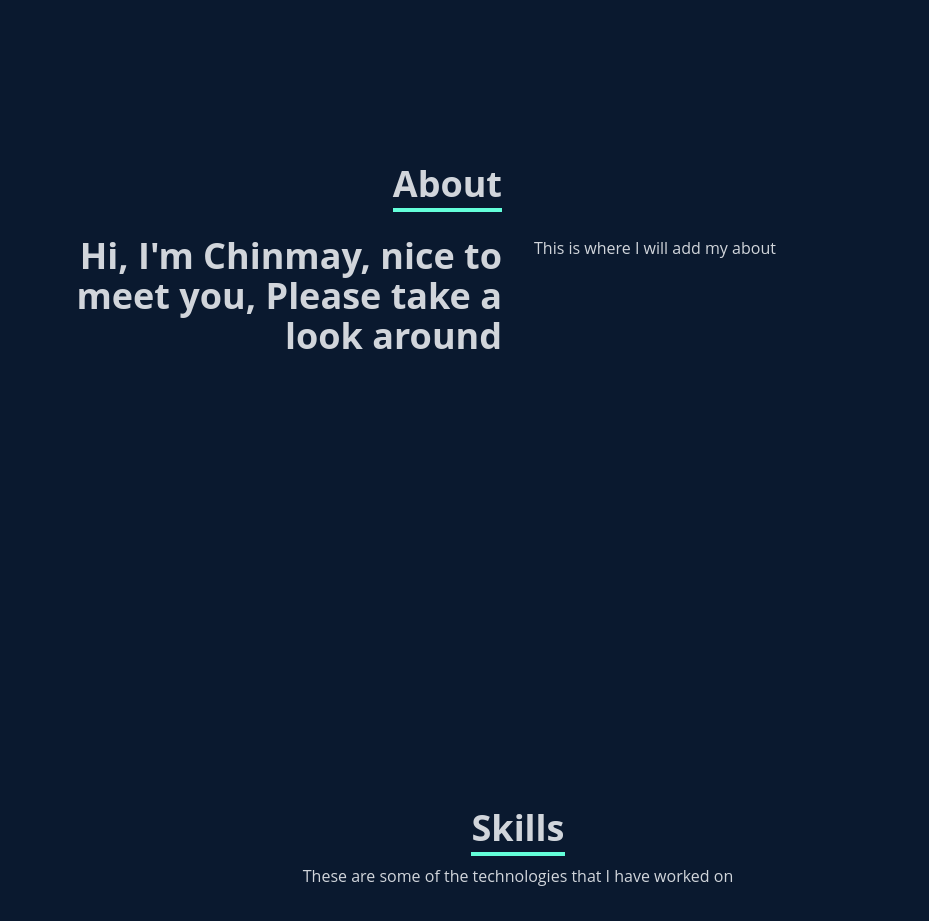
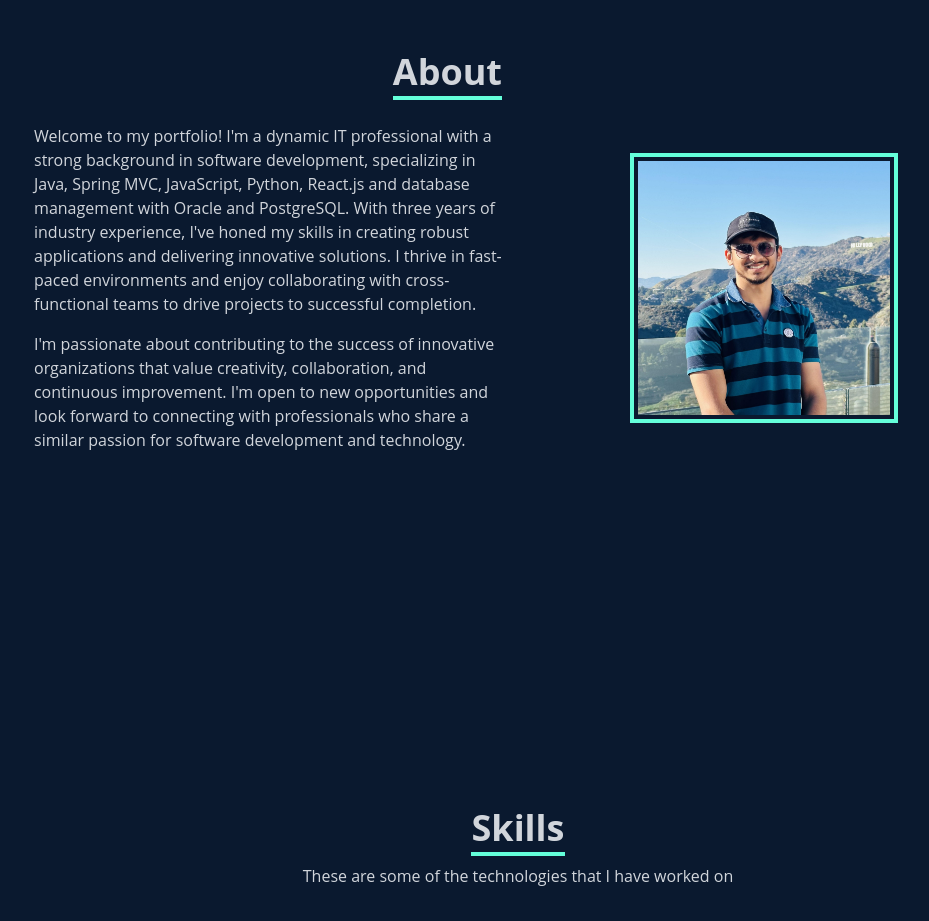
Before and after one commit to chinmay13/Portfolio, a React (Create React App) app in the folder portfolio-react-app/: page / in a window 1280 px wide. Shown: the part 940-1861 px from the top of the page, without its empty margins (122-1051 px from the left). Built offline with nearby package versions, Linux system fonts and the light colour scheme.

Commit message:
Updated About Section

```diff
--- a/portfolio-react-app/src/components/About.jsx
+++ b/portfolio-react-app/src/components/About.jsx
@@ -1,5 +1,7 @@
 import React from "react";
 import style from "./Common-style";
+import pic1 from "../assets/Pic1.jpg";
+import pic2 from "../assets/pic2.jpg";
 
 function About() {
   return (
@@ -16,13 +18,36 @@ function About() {
           </div>
           <div></div>
         </div>
-        <div className="max-w-[1000px] w-full grid sm:grid-cols-2 gap-8 px-4">
-          <div className="sm:text-right text-4xl font-bold">
-            <p>Hi, I'm Chinmay, nice to meet you, Please take a look around</p>
+        <div className="max-w-[1000px] w-full grid sm:grid-cols-2 gap-4 px-4">
+          <div className="sm:text-left text-1xl">
+            <p className="pb-4">
+              Welcome to my portfolio! I'm a dynamic IT professional with a
+              strong background in software development, specializing in Java,
+              Spring MVC, JavaScript, Python, React.js and database management
+              with Oracle and PostgreSQL. With three years of industry
+              experience, I've honed my skills in creating robust applications
+              and delivering innovative solutions. I thrive in fast-paced
+              environments and enjoy collaborating with cross-functional teams
+              to drive projects to successful completion.
+            </p>
+            <p>
+              I'm passionate about contributing to the success of innovative
+              organizations that value creativity, collaboration, and continuous
+              improvement. I'm open to new opportunities and look forward to
+              connecting with professionals who share a similar passion for
+              software development and technology.
+            </p>
           </div>
-          <div>
-            <p>This is where I will add my about</p>
+          <div className="self-center justify-center items-center align-middle">
+            <img
+              src={pic2}
+              className="max-h-[270px] max-w-[270px] mx-auto border-4 border-[#64FFDA] p-1"
+            />
           </div>
+          {/* <div className="justify-center items-center align-middle">
+            <img src={pic1} className="max-h-[200px] max-w-[200px] mx-auto" />
+          </div> */}
+          <div></div>
         </div>
       </div>
     </div>
```
Also changed, not shown: portfolio-react-app/src/assets/Pic1.jpg (added), portfolio-react-app/src/assets/pic2.jpg (added).
